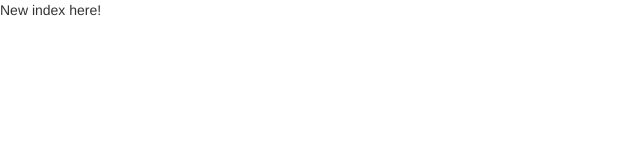
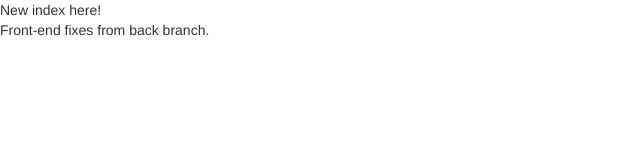
Before and after one commit to LavrovE/forartem, a website: page app/index.html in a window 1280 px wide. Shown: the whole page, without its empty margins (0-640 px from the left). Drawn offline with Linux system fonts and the light colour scheme.

Commit message:
first branch index-frontend changes

```diff
--- a/app/index.html
+++ b/app/index.html
@@ -29,6 +29,9 @@
 <div class="newindex">
     New index here!
 </div>
+<div class="newindex_front">
+    Front-end fixes from back branch.
+</div>
 <script src="/js/libs.min.js"></script>
 <script src="/js/main.js"></script>
 <!-- endbuild -->
```
Also changed, not shown: app/src/index.html (+3 -0 lines).
